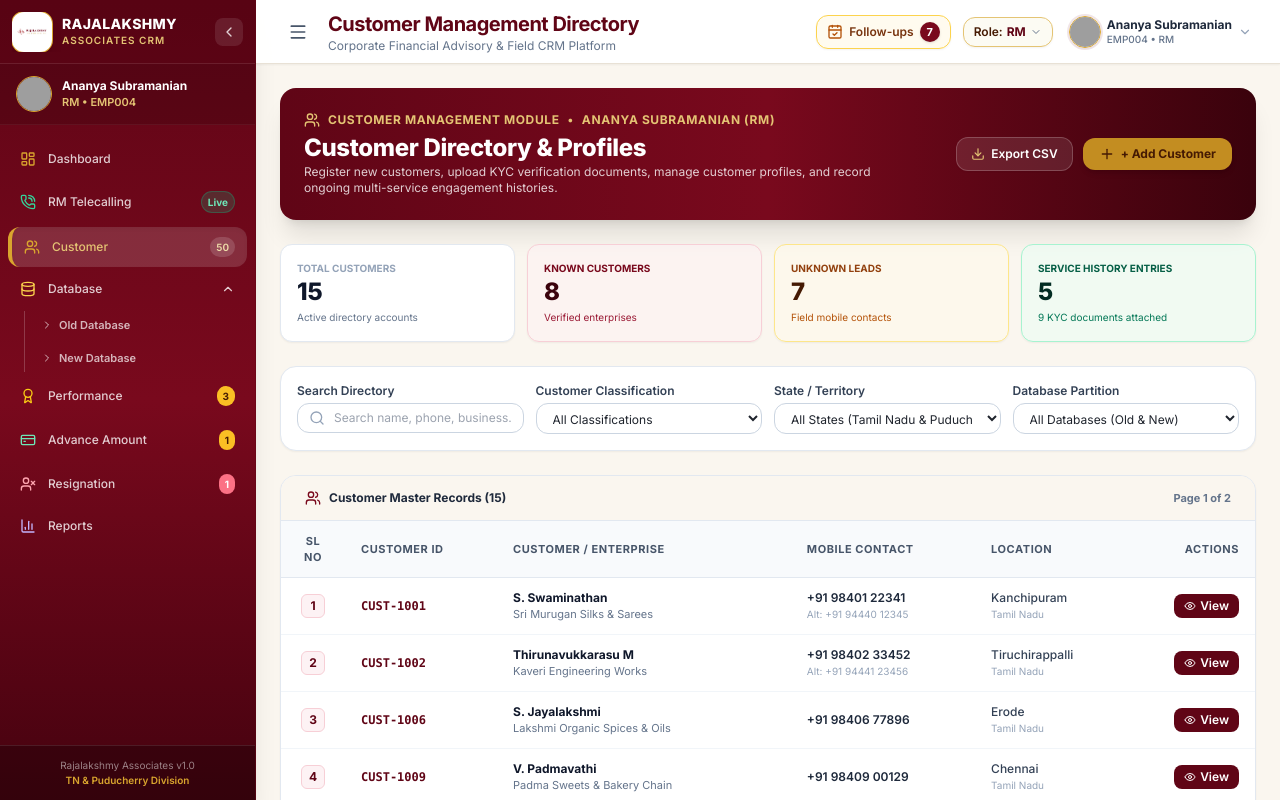
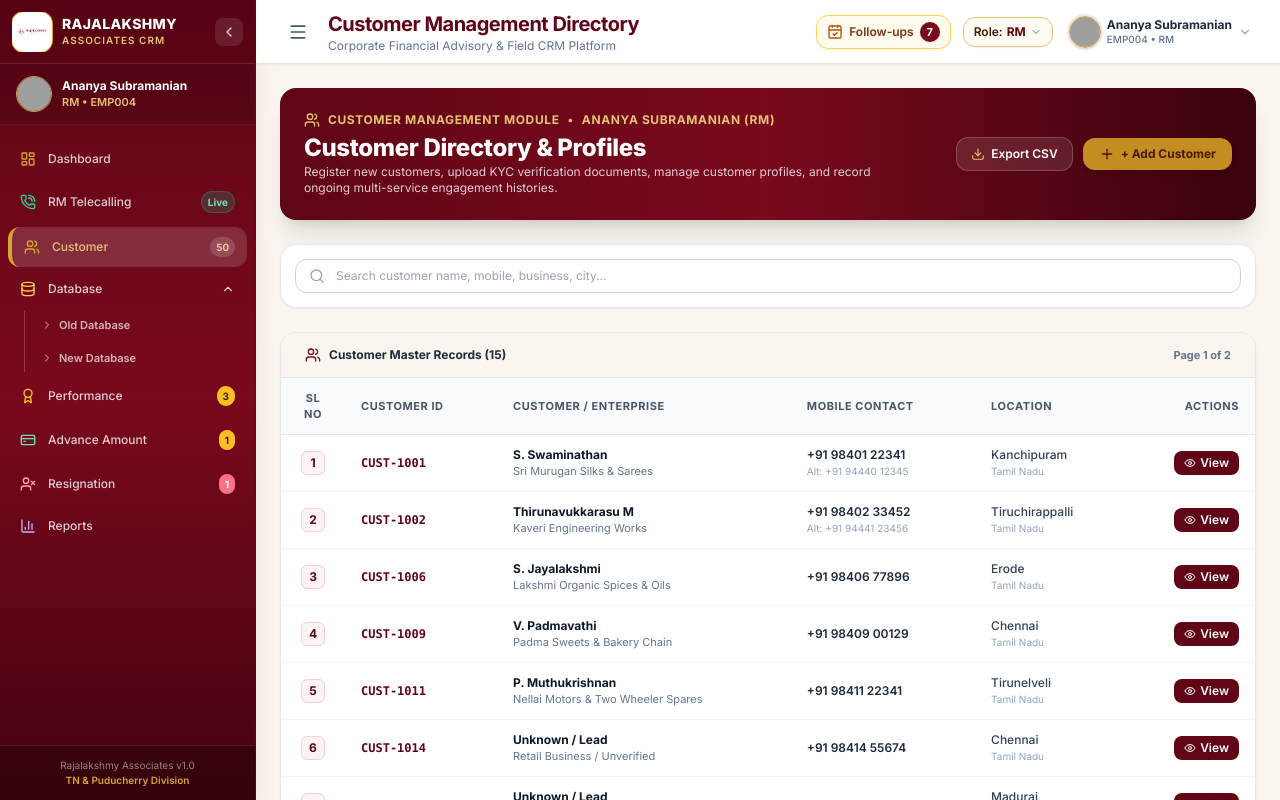
Before and after one commit to sivaathri/Rajalakshmy-Associates-CRM, a React (Vite) app: page /customers in a window 1280 px wide. Shown: the top 800 px of the page. Built offline with nearby package versions, Linux system fonts and the light colour scheme; grey boxes are pictures that could not be loaded.

Commit message:
Remove KPI metrics cards and classification, state, and database partition dropdown filters from Customer Management page

```diff
--- a/src/pages/CustomerManagementPage.jsx
+++ b/src/pages/CustomerManagementPage.jsx
@@ -28,9 +28,6 @@ export const CustomerManagementPage = () => {
 
   // State
   const [searchTerm, setSearchTerm] = useState('');
-  const [selectedType, setSelectedType] = useState('All'); // 'All' | 'known' | 'unknown'
-  const [selectedState, setSelectedState] = useState('All');
-  const [selectedDb, setSelectedDb] = useState('All'); // 'All' | 'old' | 'new'
   const [currentPage, setCurrentPage] = useState(1);
   const itemsPerPage = 8;
 
@@ -56,43 +53,16 @@ export const CustomerManagementPage = () => {
 
   // Filtered dataset
   const filteredCustomers = useMemo(() => {
+    if (!searchTerm.trim()) return scopedCustomers;
+    const q = searchTerm.toLowerCase();
     return scopedCustomers.filter(c => {
-      // Type filter
-      if (selectedType !== 'All' && c.customerType !== selectedType) {
-        return false;
-      }
-
-      // State filter
-      if (selectedState !== 'All' && c.state !== selectedState) {
-        return false;
-      }
-
-      // Database filter
-      if (selectedDb !== 'All' && c.databaseType !== selectedDb) {
-        return false;
-      }
-
-      // Search query
-      if (searchTerm.trim()) {
-        const q = searchTerm.toLowerCase();
       const matchesName = c.name && c.name.toLowerCase().includes(q);
       const matchesMobile = c.mobile && c.mobile.includes(q);
       const matchesBusiness = c.business && c.business.toLowerCase().includes(q);
       const matchesCity = c.city && c.city.toLowerCase().includes(q);
-        if (!matchesName && !matchesMobile && !matchesBusiness && !matchesCity) {
-          return false;
-        }
-      }
-
-      return true;
+      return matchesName || matchesMobile || matchesBusiness || matchesCity;
     });
-  }, [scopedCustomers, selectedType, selectedState, selectedDb, searchTerm]);
-
-  // Aggregate Metrics
-  const knownCount = scopedCustomers.filter(c => c.customerType === 'known').length;
-  const unknownCount = scopedCustomers.filter(c => c.customerType === 'unknown').length;
-  const totalServicesCount = scopedCustomers.reduce((acc, c) => acc + (c.services?.length || 0), 0);
-  const totalDocsCount = scopedCustomers.reduce((acc, c) => acc + (c.documents?.length || 0), 0);
+  }, [scopedCustomers, searchTerm]);
 
   // Pagination
   const totalPages = Math.ceil(filteredCustomers.length / itemsPerPage) || 1;
@@ -164,104 +134,20 @@ export const CustomerManagementPage = () => {
         </div>
       </div>
 
-      {/* KPI Cards */}
-      <div className="grid grid-cols-2 sm:grid-cols-4 gap-3">
-        <div className="rounded-xl border border-slate-200 bg-white p-4 shadow-sm">
-          <span className="text-[10px] uppercase font-bold text-slate-400 block">Total Customers</span>
-          <span className="text-2xl font-black text-slate-900">{scopedCustomers.length}</span>
-          <span className="text-[10px] text-slate-500 block mt-0.5">Active directory accounts</span>
-        </div>
-
-        <div className="rounded-xl border border-burgundy-200 bg-burgundy-50/60 p-4 shadow-sm">
-          <span className="text-[10px] uppercase font-bold text-burgundy-800 block">Known Customers</span>
-          <span className="text-2xl font-black text-burgundy-950">{knownCount}</span>
-          <span className="text-[10px] text-burgundy-700 block mt-0.5">Verified enterprises</span>
-        </div>
-
-        <div className="rounded-xl border border-amber-200 bg-amber-50/60 p-4 shadow-sm">
-          <span className="text-[10px] uppercase font-bold text-amber-800 block">Unknown Leads</span>
-          <span className="text-2xl font-black text-amber-950">{unknownCount}</span>
-          <span className="text-[10px] text-amber-700 block mt-0.5">Field mobile contacts</span>
-        </div>
-
-        <div className="rounded-xl border border-emerald-200 bg-emerald-50/60 p-4 shadow-sm">
-          <span className="text-[10px] uppercase font-bold text-emerald-800 block">Service History Entries</span>
-          <span className="text-2xl font-black text-emerald-950">{totalServicesCount}</span>
-          <span className="text-[10px] text-emerald-700 block mt-0.5">{totalDocsCount} KYC documents attached</span>
-        </div>
-      </div>
-
-      {/* Filter and Search Bar */}
-      <div className="rounded-2xl border border-slate-200 bg-white p-4 shadow-sm space-y-3">
-        <div className="grid grid-cols-1 sm:grid-cols-2 lg:grid-cols-4 gap-3">
-          {/* Search input */}
-          <div className="relative">
-            <label className="block text-xs font-semibold text-slate-700 mb-1">Search Directory</label>
+      {/* Search Bar */}
+      <div className="rounded-2xl border border-slate-200 bg-white p-3.5 shadow-sm">
         <div className="relative flex items-center">
-              <Search className="absolute left-3 w-4 h-4 text-slate-400" />
+          <Search className="absolute left-3.5 w-4 h-4 text-slate-400" />
           <input
             type="text"
-                placeholder="Search name, phone, business..."
+            placeholder="Search customer name, mobile, business, city..."
             value={searchTerm}
             onChange={(e) => {
               setSearchTerm(e.target.value);
               setCurrentPage(1);
             }}
-                className="w-full rounded-xl border border-slate-300 py-1.5 pl-9 pr-3 text-xs focus:outline-none focus:border-burgundy-800"
+            className="w-full rounded-xl border border-slate-300 py-2 pl-10 pr-4 text-xs focus:outline-none focus:border-burgundy-800"
           />
-            </div>
-          </div>
-
-          {/* Customer Type Filter */}
-          <div>
-            <label className="block text-xs font-semibold text-slate-700 mb-1">Customer Classification</label>
-            <select
-              value={selectedType}
-              onChange={(e) => {
-                setSelectedType(e.target.value);
-                setCurrentPage(1);
-              }}
-              className="w-full text-xs rounded-xl border border-slate-300 py-1.5 px-3 bg-white focus:outline-none focus:border-burgundy-800"
-            >
-              <option value="All">All Classifications</option>
-              <option value="known">Known Customers</option>
-              <option value="unknown">Unknown Leads</option>
-            </select>
-          </div>
-
-          {/* State Filter */}
-          <div>
-            <label className="block text-xs font-semibold text-slate-700 mb-1">State / Territory</label>
-            <select
-              value={selectedState}
-              onChange={(e) => {
-                setSelectedState(e.target.value);
-                setCurrentPage(1);
-              }}
-              className="w-full text-xs rounded-xl border border-slate-300 py-1.5 px-3 bg-white focus:outline-none focus:border-burgundy-800"
-            >
-              <option value="All">All States (Tamil Nadu & Puducherry)</option>
-              <option value="Tamil Nadu">Tamil Nadu</option>
-              <option value="Puducherry">Puducherry</option>
-            </select>
-          </div>
-
-          {/* Database Source */}
-          <div>
-            <label className="block text-xs font-semibold text-slate-700 mb-1">Database Partition</label>
-            <select
-              value={selectedDb}
-              onChange={(e) => {
-                setSelectedDb(e.target.value);
-                setCurrentPage(1);
-              }}
-              className="w-full text-xs rounded-xl border border-slate-300 py-1.5 px-3 bg-white focus:outline-none focus:border-burgundy-800"
-            >
-              <option value="All">All Databases (Old & New)</option>
-              <option value="old">Old Database</option>
-              <option value="new">New Database</option>
-            </select>
-          </div>
         </div>
       </div>
 
```
Lines whose indentation alone changed are shown as unchanged.
